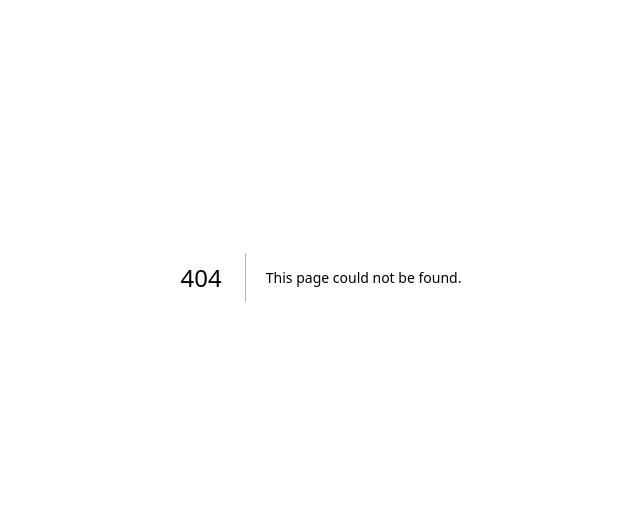
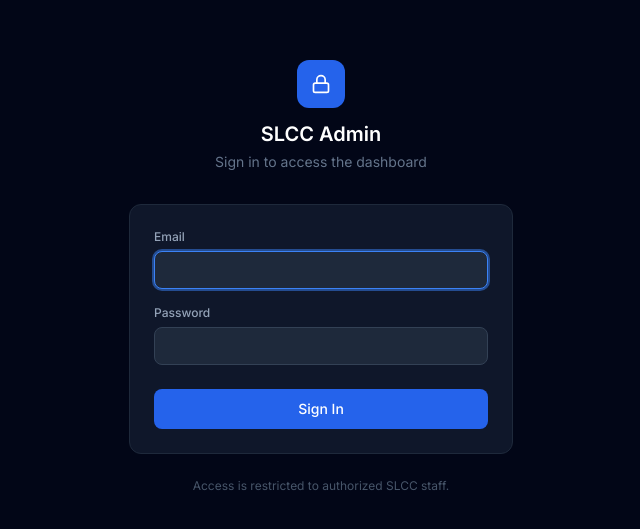
Before and after one commit to jp169zx-GH/slcc, a Next.js app in the folder slcc-nextjs/: page /slcc/login in a window 1280 px wide. Before the commit this address had no page. Shown: the part 123-652 px from the top of the page, without its empty margins (319-959 px from the left). Built offline with nearby package versions, Linux system fonts and the light colour scheme; no server answers.

Commit message:
Create login.tsx

```diff
--- /dev/null
+++ b/slcc-nextjs/pages/login.tsx
@@ -0,0 +1,86 @@
+import { useState } from 'react'
+import { useRouter } from 'next/router'
+import { Loader2, Lock } from 'lucide-react'
+import { supabase } from '../lib/supabase'
+
+export default function LoginPage() {
+  const router = useRouter()
+  const [email, setEmail] = useState('')
+  const [password, setPassword] = useState('')
+  const [error, setError] = useState<string | null>(null)
+  const [loading, setLoading] = useState(false)
+
+  const handleSubmit = async (e: React.FormEvent) => {
+    e.preventDefault()
+    setLoading(true)
+    setError(null)
+
+    const { error: err } = await supabase.auth.signInWithPassword({ email, password })
+
+    if (err) {
+      setError(err.message)
+      setLoading(false)
+      return
+    }
+
+    router.replace('/')
+  }
+
+  return (
+    <div className="min-h-screen flex items-center justify-center bg-slate-950 px-4">
+      <div className="w-full max-w-sm">
+        <div className="flex flex-col items-center mb-8">
+          <div className="w-12 h-12 rounded-xl bg-blue-600 flex items-center justify-center mb-3">
+            <Lock size={20} className="text-white" />
+          </div>
+          <h1 className="text-xl font-semibold text-white">SLCC Admin</h1>
+          <p className="text-sm text-slate-500 mt-1">Sign in to access the dashboard</p>
+        </div>
+
+        <form onSubmit={handleSubmit} className="card flex flex-col gap-4">
+          {error && (
+            <div className="rounded-lg bg-red-900/20 border border-red-800/50 px-4 py-3 text-red-400 text-xs">
+              {error}
+            </div>
+          )}
+
+          <div className="flex flex-col gap-1.5">
+            <label className="text-xs font-medium text-slate-400">Email</label>
+            <input
+              type="email"
+              required
+              autoFocus
+              className="form-input"
+              value={email}
+              onChange={e => setEmail(e.target.value)}
+            />
+          </div>
+
+          <div className="flex flex-col gap-1.5">
+            <label className="text-xs font-medium text-slate-400">Password</label>
+            <input
+              type="password"
+              required
+              className="form-input"
+              value={password}
+              onChange={e => setPassword(e.target.value)}
+            />
+          </div>
+
+          <button
+            type="submit"
+            disabled={loading}
+            className="flex items-center justify-center gap-2 mt-2 px-4 py-2.5 text-sm font-medium bg-blue-600 hover:bg-blue-500 disabled:opacity-50 disabled:cursor-not-allowed text-white rounded-lg transition-colors"
+          >
+            {loading && <Loader2 size={14} className="animate-spin" />}
+            {loading ? 'Signing in…' : 'Sign In'}
+          </button>
+        </form>
+
+        <p className="text-center text-xs text-slate-600 mt-6">
+          Access is restricted to authorized SLCC staff.
+        </p>
+      </div>
+    </div>
+  )
+}
```
